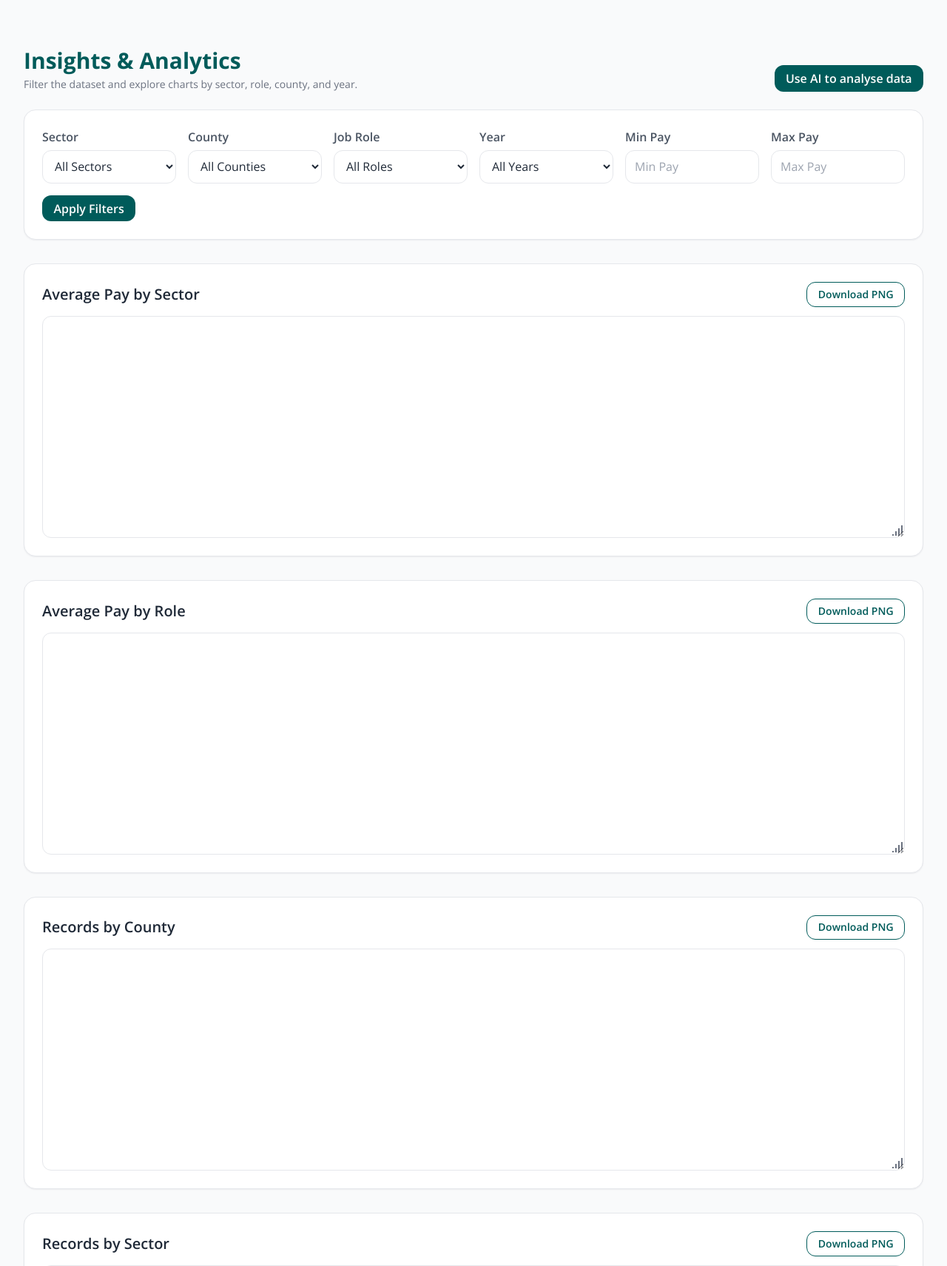
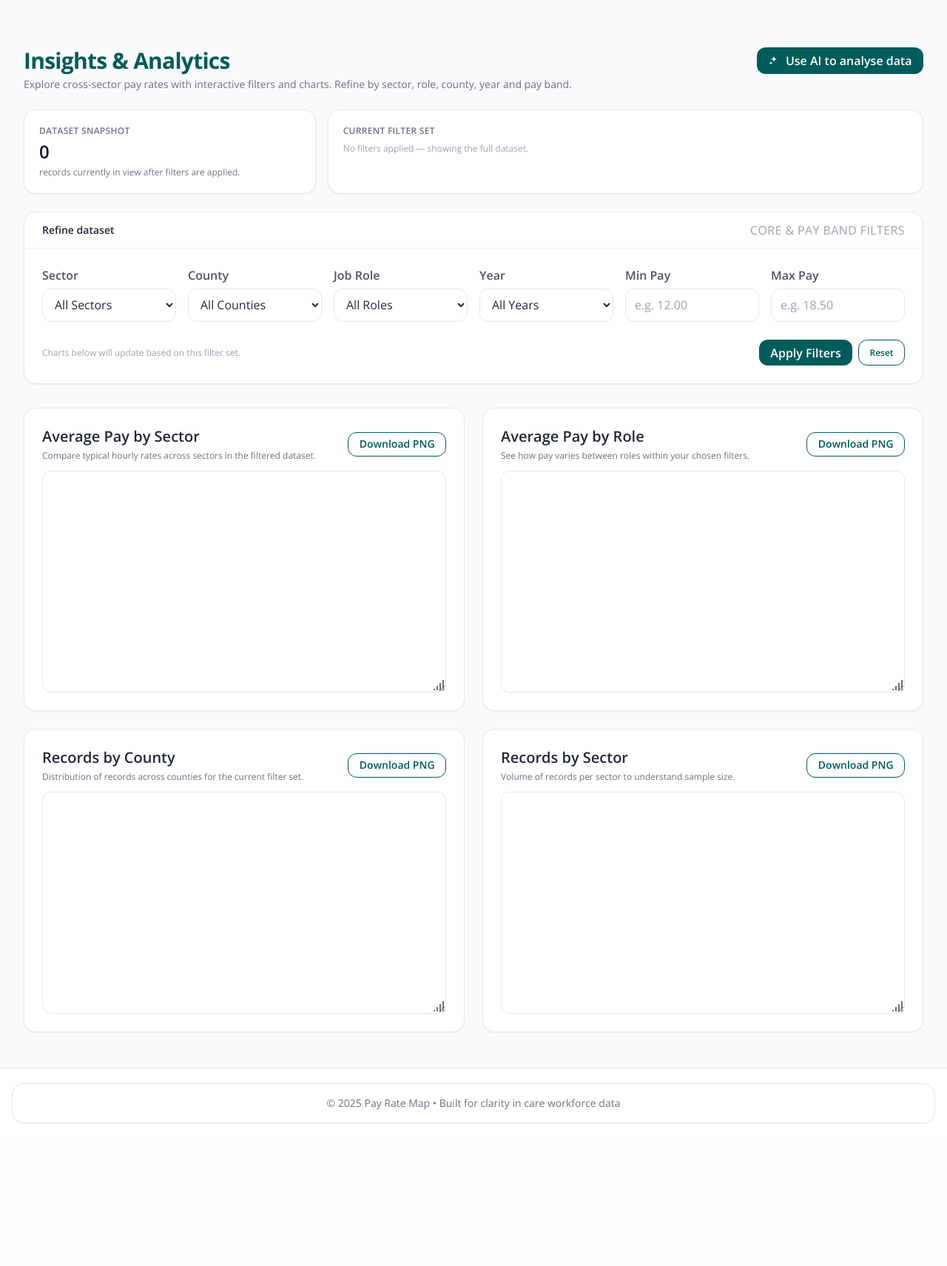
Before and after one commit to Dolman17/PayScope, a Flask app: template app/templates/insights.html in a window 1280 px wide. Shown: the part 73-1784 px from the top of the page at 74% size. After the commit the page ends 1591 px from the top, so only its background shows below. Run offline with Flask 3, Linux system fonts and the light colour scheme; the template is opened without the code that fills it, so the values that code supplies are empty; a map, chart or similar area stays blank; parts of the project's set-up code (start-up, migrations or seed data) failed here and were passed over.

Commit message:
Revamp insights.html for improved layout and content
Updated the insights page layout and content for better clarity and user experience. Enhanced button functionality and improved filter display.

```diff
--- a/app/templates/insights.html
+++ b/app/templates/insights.html
@@ -5,21 +5,93 @@
 <div class="max-w-7xl mx-auto px-2 sm:px-4 py-6">
 
   <!-- Heading -->
-  <div class="mb-6 flex flex-col sm:flex-row sm:items-end sm:justify-between gap-3">
+  <div class="mb-6 flex flex-col sm:flex-row sm:items-start sm:justify-between gap-4">
     <div>
-      <h1 class="text-2xl sm:text-3xl font-bold" style="color: var(--brand);">Insights &amp; Analytics</h1>
-      <p class="text-sm text-gray-500 mt-1">Filter the dataset and explore charts by sector, role, county, and year.</p>
+      <h1 class="text-2xl sm:text-3xl font-bold tracking-tight" style="color: var(--brand);">
+        Insights &amp; Analytics
+      </h1>
+      <p class="mt-1 text-sm text-gray-500">
+        Explore cross-sector pay rates with interactive filters and charts. Refine by sector, role, county, year and pay band.
+      </p>
     </div>
 
     <!-- AI Analyse Button -->
     <button id="openAiConfirm"
-            class="btn btn-primary w-full sm:w-auto">
-      Use AI to analyse data
+            class="btn btn-primary w-full sm:w-auto inline-flex items-center justify-center gap-2">
+      <span>
+        <!-- Simple sparkles icon -->
+        <svg class="w-4 h-4" viewBox="0 0 20 20" fill="currentColor" aria-hidden="true">
+          <path d="M10 2.5 11.3 6l3.7 1.3L11.3 8.7 10 12.2 8.7 8.7 5 7.3 8.7 6 10 2.5Zm-5 8.5.8 2.2L8 14l-2.2.8L5 17l-.8-2.2L2 14l2.2-.8L5 11Z" />
+        </svg>
+      </span>
+      <span>Use AI to analyse data</span>
     </button>
   </div>
 
+  <!-- Snapshot row -->
+  <section class="mb-6 grid gap-4 md:grid-cols-3">
+    <!-- Dataset snapshot -->
+    <div class="card">
+      <div class="p-4 sm:p-5">
+        <h2 class="text-xs font-semibold tracking-wide text-gray-500 uppercase">
+          Dataset snapshot
+        </h2>
+        <p class="mt-1 text-2xl font-semibold text-gray-900">
+          {{ records|length }}
+        </p>
+        <p class="mt-1 text-xs text-gray-500">
+          records currently in view after filters are applied.
+        </p>
+      </div>
+    </div>
+
+    <!-- Filter summary -->
+    <div class="card md:col-span-2">
+      <div class="p-4 sm:p-5">
+        <h2 class="text-xs font-semibold tracking-wide text-gray-500 uppercase">
+          Current filter set
+        </h2>
+        <div class="mt-2 flex flex-wrap gap-1.5">
+          {% if filters.sector %}
+            <span class="filter-pill">Sector: {{ filters.sector }}</span>
+          {% endif %}
+          {% if filters.county %}
+            <span class="filter-pill">County: {{ filters.county }}</span>
+          {% endif %}
+          {% if filters.job_role %}
+            <span class="filter-pill">Role: {{ filters.job_role }}</span>
+          {% endif %}
+          {% if filters.year %}
+            <span class="filter-pill">Year: {{ filters.year }}</span>
+          {% endif %}
+          {% if filters.rate_min %}
+            <span class="filter-pill">Min pay: £{{ filters.rate_min }}</span>
+          {% endif %}
+          {% if filters.rate_max %}
+            <span class="filter-pill">Max pay: £{{ filters.rate_max }}</span>
+          {% endif %}
+
+          {% if not (filters.sector or filters.county or filters.job_role or filters.year or filters.rate_min or filters.rate_max) %}
+            <span class="text-xs text-gray-400">
+              No filters applied &mdash; showing the full dataset.
+            </span>
+          {% endif %}
+        </div>
+      </div>
+    </div>
+  </section>
+
   <!-- Filters -->
   <section class="card mb-8">
+    <div class="border-b border-gray-100 px-5 sm:px-6 py-3 flex items-center justify-between">
+      <h2 class="text-sm font-semibold text-gray-800">
+        Refine dataset
+      </h2>
+      <span class="text-[11px] uppercase tracking-wide text-gray-400">
+        Core &amp; pay band filters
+      </span>
+    </div>
+
     <form method="get" class="p-5 sm:p-6 grid grid-cols-1 sm:grid-cols-2 lg:grid-cols-6 gap-4">
       <div>
         <label class="label" for="sector">Sector</label>
@@ -69,7 +141,7 @@
                name="rate_min"
                value="{{ filters.rate_min or '' }}"
                class="input"
-               placeholder="Min Pay">
+               placeholder="e.g. 12.00">
       </div>
 
       <div>
@@ -80,44 +152,71 @@
                name="rate_max"
                value="{{ filters.rate_max or '' }}"
                class="input"
-               placeholder="Max Pay">
+               placeholder="e.g. 18.50">
       </div>
 
-      <div class="sm:col-span-2 lg:col-span-6 flex items-end">
-        <button type="submit" class="btn btn-primary w-full sm:w-auto">Apply Filters</button>
+      <div class="sm:col-span-2 lg:col-span-6 flex flex-wrap items-center justify-between gap-3 pt-2">
+        <div class="text-xs text-gray-400">
+          Charts below will update based on this filter set.
+        </div>
+        <div class="flex gap-2 w-full sm:w-auto">
+          <button type="submit" class="btn btn-primary flex-1 sm:flex-none">
+            Apply Filters
+          </button>
+          <!-- Optional: simple "reset" link back to base insights route -->
+          <a href="{{ url_for('insights') }}" class="btn btn-secondary flex-1 sm:flex-none text-xs">
+            Reset
+          </a>
+        </div>
       </div>
     </form>
   </section>
 
   <!-- AI Insights (appears after analysis) -->
   <section id="aiInsightsCard" class="card mb-8 hidden">
+    <div class="border-b border-gray-100 px-5 sm:px-6 py-3 flex items-center justify-between">
+      <h2 class="text-sm sm:text-base font-semibold text-gray-800 flex items-center gap-2">
+        <span class="inline-flex h-6 w-6 items-center justify-center rounded-full bg-blue-50 text-[11px] font-semibold text-blue-600">
+          AI
+        </span>
+        Narrative insights
+      </h2>
+      <button id="copyAiText" class="btn btn-secondary text-xs sm:text-sm">
+        Copy text
+      </button>
+    </div>
+
     <div class="p-5 sm:p-6">
-      <div class="flex items-center justify-between mb-3">
-        <h2 class="text-lg sm:text-xl font-semibold text-gray-800">AI Insights</h2>
-        <button id="copyAiText" class="btn btn-secondary text-xs sm:text-sm">Copy text</button>
+      <div id="aiStatus" class="text-sm text-gray-500 hidden mb-2">
+        Analysing the filtered dataset&hellip;
       </div>
 
-      <div id="aiStatus" class="text-sm text-gray-500 hidden">Analysing…</div>
-
-      <div id="aiOutput" class="prose max-w-none">
+      <div id="aiOutput" class="prose max-w-none text-sm leading-relaxed">
         <!-- AI output goes here -->
       </div>
 
       <div id="aiFooterNote" class="mt-3 text-xs text-gray-400 hidden">
-        Generated from the current filter set. Always sanity-check against source data.
+        Generated from the current filter set. Always sanity-check against source data before making decisions.
       </div>
     </div>
   </section>
 
   <!-- Charts -->
-  <section class="space-y-8">
+  <section class="grid gap-6 xl:grid-cols-2">
 
     <!-- Avg Pay by Sector -->
     <div class="card">
       <div class="p-5 sm:p-6">
         <div class="flex flex-col sm:flex-row sm:items-center sm:justify-between gap-3 mb-3">
-          <h2 class="text-lg sm:text-xl font-semibold text-gray-800">Average Pay by Sector</h2>
-          <button type="button" onclick="downloadChart('sectorChart')" class="btn btn-secondary text-xs sm:text-sm">
+          <div>
+            <h2 class="text-lg sm:text-xl font-semibold text-gray-800">Average Pay by Sector</h2>
+            <p class="mt-1 text-xs text-gray-500">
+              Compare typical hourly rates across sectors in the filtered dataset.
+            </p>
+          </div>
+          <button type="button"
+                  onclick="downloadChart('sectorChart')"
+                  class="btn btn-secondary text-xs sm:text-sm">
             Download PNG
           </button>
         </div>
@@ -131,8 +230,15 @@
     <div class="card">
       <div class="p-5 sm:p-6">
         <div class="flex flex-col sm:flex-row sm:items-center sm:justify-between gap-3 mb-3">
-          <h2 class="text-lg sm:text-xl font-semibold text-gray-800">Average Pay by Role</h2>
-          <button type="button" onclick="downloadChart('roleChart')" class="btn btn-secondary text-xs sm:text-sm">
+          <div>
+            <h2 class="text-lg sm:text-xl font-semibold text-gray-800">Average Pay by Role</h2>
+            <p class="mt-1 text-xs text-gray-500">
+              See how pay varies between roles within your chosen filters.
+            </p>
+          </div>
+          <button type="button"
+                  onclick="downloadChart('roleChart')"
+                  class="btn btn-secondary text-xs sm:text-sm">
             Download PNG
           </button>
         </div>
@@ -146,8 +252,15 @@
     <div class="card">
       <div class="p-5 sm:p-6">
         <div class="flex flex-col sm:flex-row sm:items-center sm:justify-between gap-3 mb-3">
-          <h2 class="text-lg sm:text-xl font-semibold text-gray-800">Records by County</h2>
-          <button type="button" onclick="downloadChart('countyPieChart')" class="btn btn-secondary text-xs sm:text-sm">
+          <div>
+            <h2 class="text-lg sm:text-xl font-semibold text-gray-800">Records by County</h2>
+            <p class="mt-1 text-xs text-gray-500">
+              Distribution of records across counties for the current filter set.
+            </p>
+          </div>
+          <button type="button"
+                  onclick="downloadChart('countyPieChart')"
+                  class="btn btn-secondary text-xs sm:text-sm">
             Download PNG
           </button>
         </div>
@@ -161,8 +274,15 @@
     <div class="card">
       <div class="p-5 sm:p-6">
         <div class="flex flex-col sm:flex-row sm:items-center sm:justify-between gap-3 mb-3">
-          <h2 class="text-lg sm:text-xl font-semibold text-gray-800">Records by Sector</h2>
-          <button type="button" onclick="downloadChart('sectorPieChart')" class="btn btn-secondary text-xs sm:text-sm">
+          <div>
+            <h2 class="text-lg sm:text-xl font-semibold text-gray-800">Records by Sector</h2>
+            <p class="mt-1 text-xs text-gray-500">
+              Volume of records per sector to understand sample size.
+            </p>
+          </div>
+          <button type="button"
+                  onclick="downloadChart('sectorPieChart')"
+                  class="btn btn-secondary text-xs sm:text-sm">
             Download PNG
           </button>
         </div>
@@ -216,6 +336,18 @@
     background-size: contain;
     cursor: ns-resize;
     position: absolute; bottom: 0; right: 0;
+  }
+  .filter-pill {
+    display: inline-flex;
+    align-items: center;
+    border-radius: 9999px;
+    padding: 0.125rem 0.625rem;
+    font-size: 0.70rem;
+    line-height: 1.2;
+    background-color: #eff6ff; /* blue-50 */
+    color: #1d4ed8;            /* blue-700 */
+    border: 1px solid #dbeafe; /* blue-100 */
+    white-space: nowrap;
   }
 </style>
 {% endblock %}
@@ -303,7 +435,11 @@
         if (html) {
           out.innerHTML = html;
         } else if (text) {
-          out.innerHTML = text.split('\n').map(line => line.trim()).filter(Boolean).map(p => `<p>${p}</p>`).join('');
+          out.innerHTML = text.split('\n')
+            .map(line => line.trim())
+            .filter(Boolean)
+            .map(p => `<p>${p}</p>`)
+            .join('');
         } else {
           out.innerHTML = `<p class="text-gray-500">No output returned.</p>`;
         }
```
